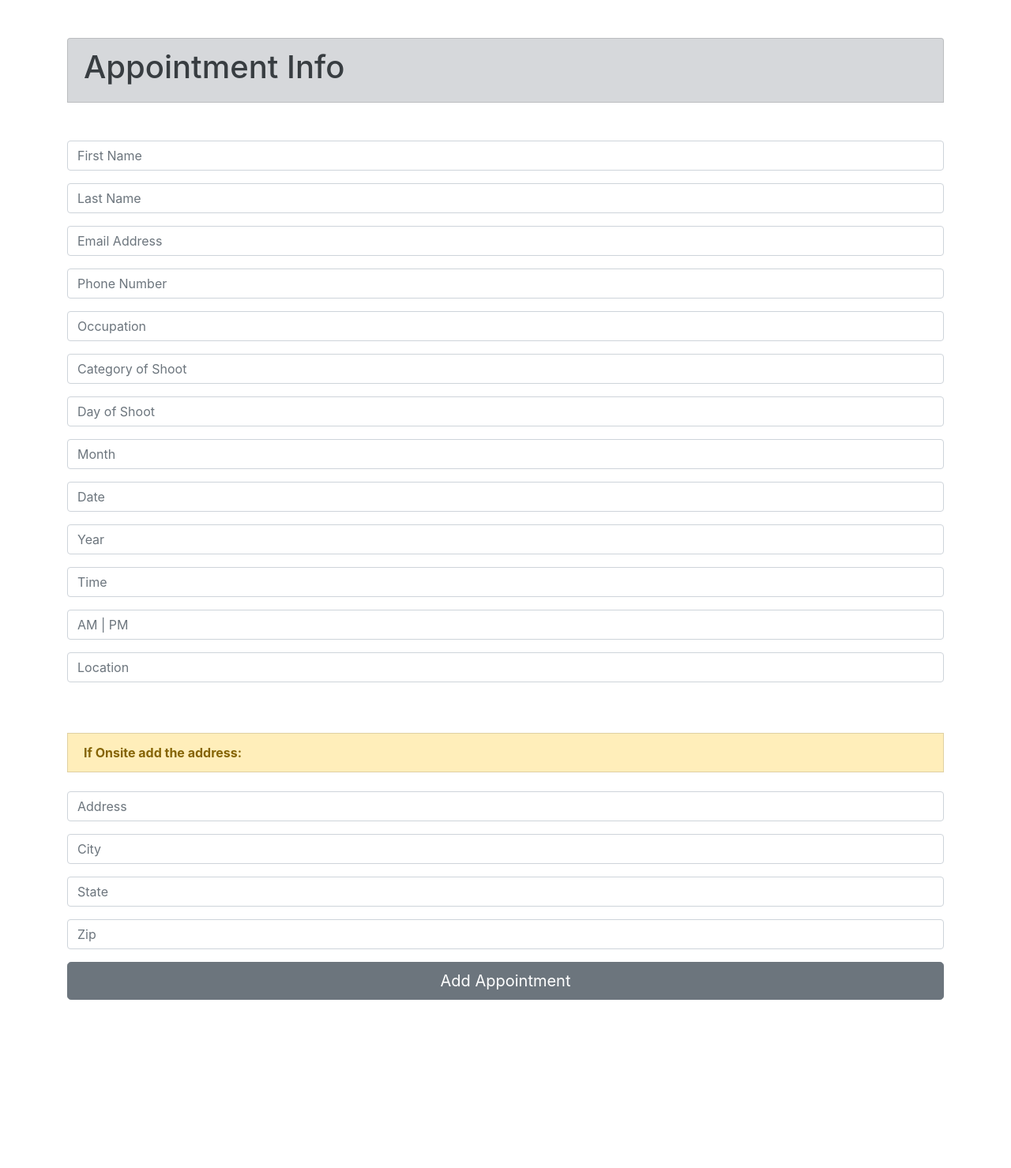
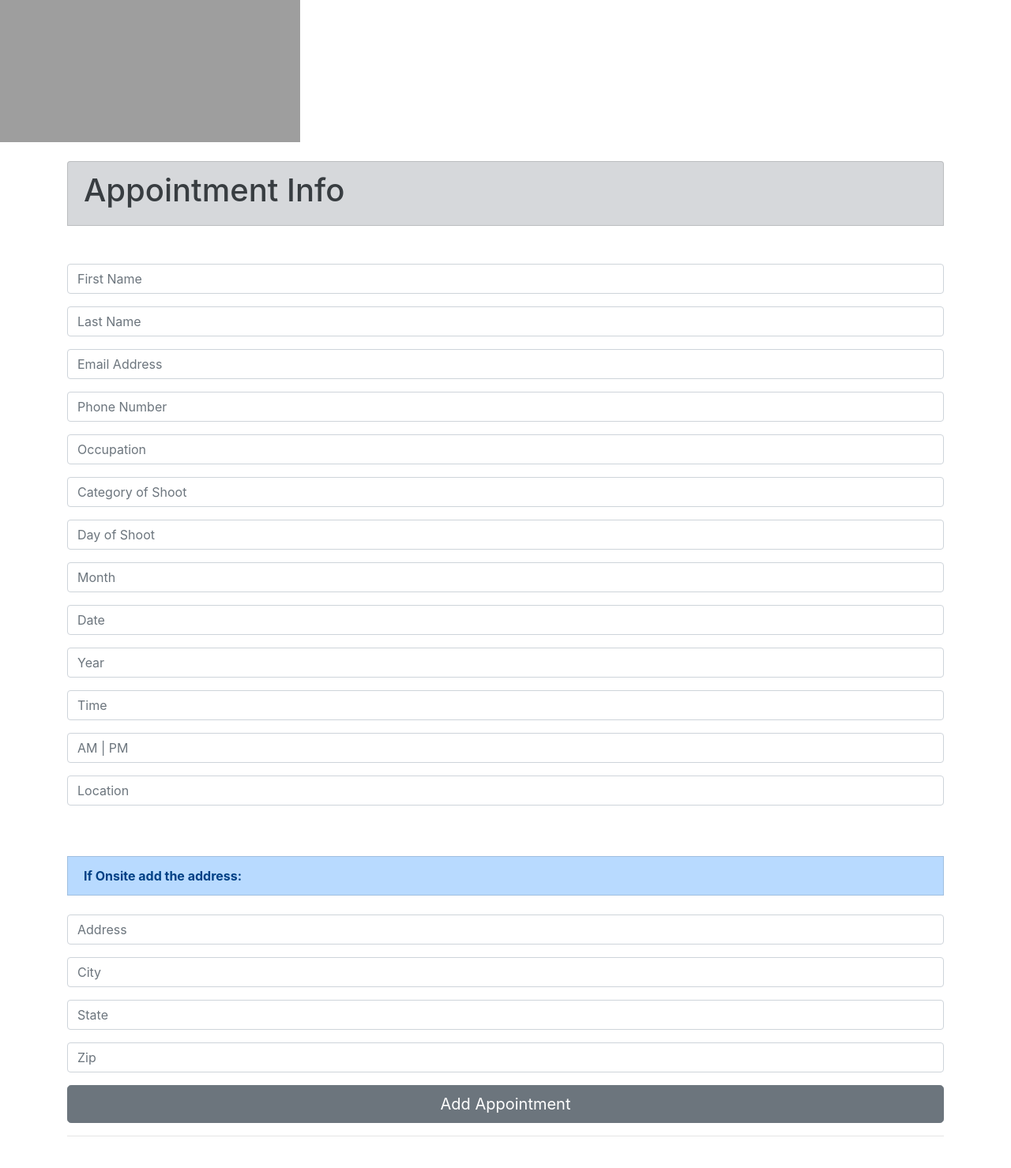
Before and after one commit to courthub74/MarysApptAppTwo, a Django app: page /add_address in a window 1280 px wide. Shown: the part 56-1535 px from the top of the page at 79% size. Before the commit the page ends 1322 px from the top, so only its background shows below. Run offline with Django 3.2, Linux system fonts and the light colour scheme; some libraries are stand-ins or nearby versions; grey boxes are pictures that could not be loaded.

Commit message:
Logo added

```diff
--- a/address_book/templates/add_address.html
+++ b/address_book/templates/add_address.html
@@ -65,7 +65,7 @@
 
 		<br><br>
 		<!--If Onsite then-->
-		<li class="list-group-item list-group-item-warning"><strong>If Onsite add the address:</strong></li>
+		<li class="list-group-item list-group-item-primary"><strong>If Onsite add the address:</strong></li>
 		<label></label>
 
 		<div class="form-group">
@@ -87,6 +87,8 @@
 
 		<button type="submit" class="btn btn-lg btn-block btn-secondary">Add Appointment</button>
 	</form>
+	<hr>
+	<br>
 
 
 
--- a/address_book/templates/base.html
+++ b/address_book/templates/base.html
@@ -33,6 +33,9 @@
 	    </form>
 	  </div>
 	</nav>
+
+
+	<a href="https://marydupriestudio.com/" target="_blank"><img src="https://marydupriestudio.com/wordpress/wp-content/uploads/2020/02/name.logo_.300-1.jpg" height="180" width="380" /></a>
 
 
 
--- a/address_book/templates/home.html
+++ b/address_book/templates/home.html
@@ -22,7 +22,7 @@
 
 				<!--IF {{ records.location }} == ONSITE then entries below-->
 				<!--{% if {{ records.location }} == "Onsite"}-->
-					<li class="list-group-item list-group-item-warning"><strong>Onsite Address:</strong></li>
+					<li class="list-group-item list-group-item-primary"><strong>Onsite Address:</strong></li>
 					<li class="list-group-item">{{ records.address }}</li>
 					<li class="list-group-item">{{ records.city }}</li>
 					<li class="list-group-item">{{ records.state }}</li>
```
